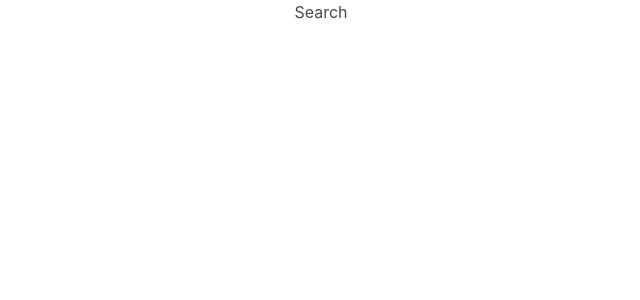
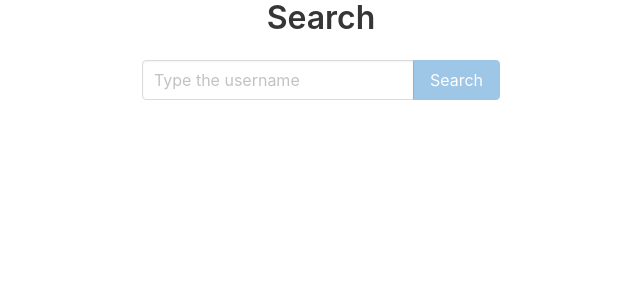
Before and after one commit to Puppo/reactday-2022-workshop-testing, a React (Create React App) app: page /search in a window 1280 px wide. Shown: the top 300 px of the page, without its empty margins (319-959 px from the left). Built offline with nearby package versions, Linux system fonts and the light colour scheme.

Commit message:
01 first example complete

```diff
--- a/src/pages/Search/Search.scss
+++ b/src/pages/Search/Search.scss
@@ -1,3 +1,9 @@
 .Search {
   text-align: center;
+
+  &-form {
+    display: flex;
+    flex-flow: row nowrap;
+    justify-content: center;
+  }
 }
--- a/src/pages/Search/Search.tsx
+++ b/src/pages/Search/Search.tsx
@@ -1,9 +1,26 @@
-import './Search.scss'
+import { useState } from 'react';
+import './Search.scss';
 
 export default function Search() {
+  const [searchTerm, setSearchTerm] = useState('')
+  const isButtonDisabled = searchTerm.length < 3;
+
   return (
     <div className='Search'>
-      <h1>Search</h1>
+      <h1 className='title'>Search</h1>
+
+      <form className="Search-form">
+        <div className="field has-addons">
+          <div className="control">
+            <input className="input" name="search-input" type="text" placeholder="Type the username" value={searchTerm} onChange={e => setSearchTerm(e.target.value)} />
+          </div>
+          <div className="control">
+            <button type="submit" className="button is-info" disabled={isButtonDisabled}>
+              Search
+            </button>
+          </div>
+        </div>
+      </form>
     </div>
   )
 }
```
Also changed, not shown: 1 other file (tests, documents, lock files or other folders).
